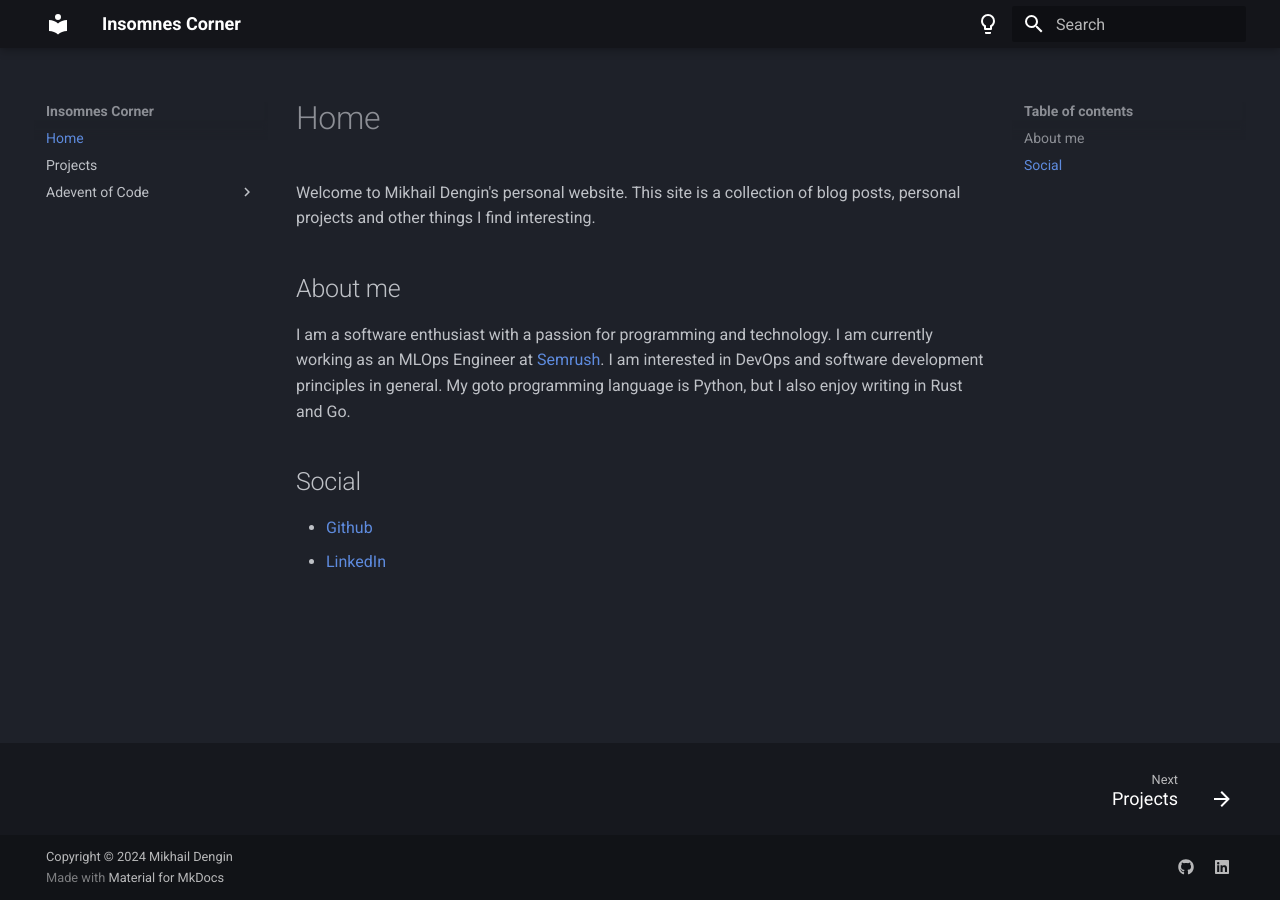
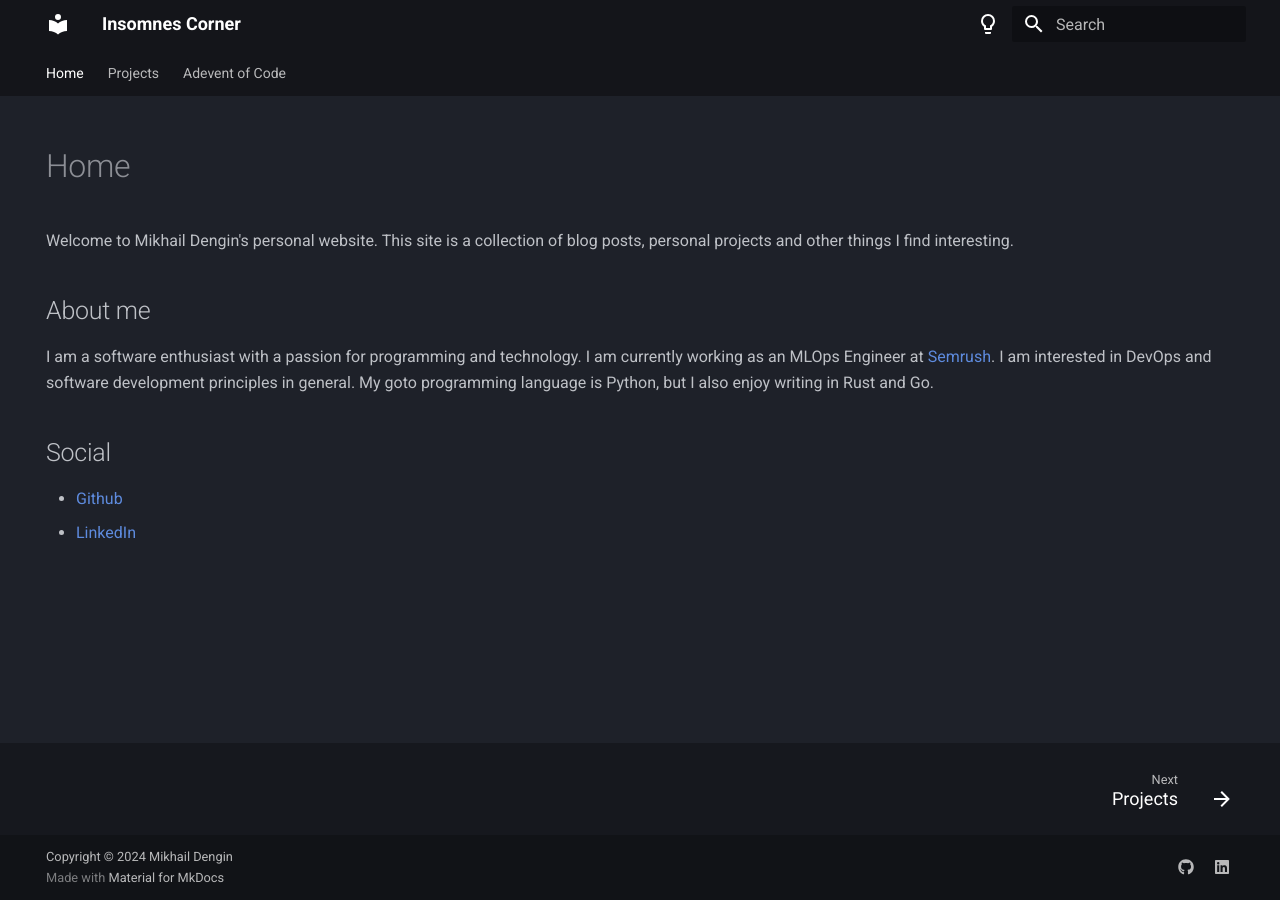
Before and after one commit to insomnes/my-static-site, an MkDocs documentation site: the page built from docs/index.md, in a window 1280 px wide. Built offline with MkDocs 1.6.1 and Material for MkDocs 9.7.7, drawn with Linux system fonts in a browser that asks for light colours.

```diff
--- a/mkdocs.yml
+++ b/mkdocs.yml
@@ -1,7 +1,8 @@
 site_name: Insomnes Corner
 site_url: https://dengin.xyz/
 nav:
-  - Home: index.md
+  - Home:
+    - index.md
   - Projects: my_projects.md
   - Adevent of Code:
     - advent_of_code/index.md
@@ -36,8 +37,12 @@ theme:
     code: 'Roboto Mono'
   search: true
   features:
+    # All top navigation keys are now tabs
+    - navigation.tabs
     - navigation.footer
+    # Allow section pages to have indexes
     - navigation.indexes
+    - navigation.top
     - content.code.copy
     - content.code.annotate
 extra:
```
Also changed, not shown: docs/index.md (+5 -0 lines), docs/my_projects.md (+4 -0 lines).
